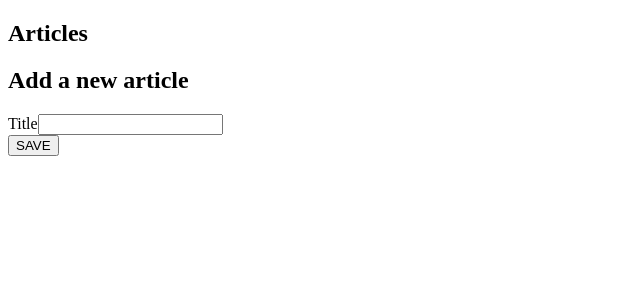
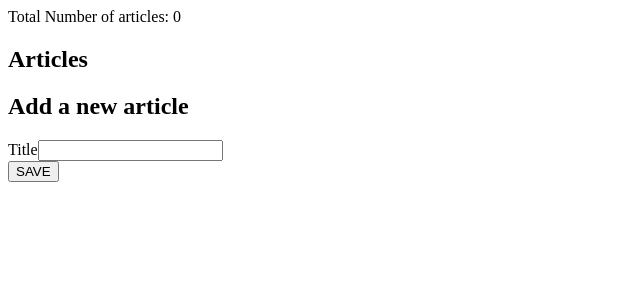
Before and after one commit to ahdeshmukh/react-redux-tutorial, a React (Create React App) app: page / in a window 1280 px wide. Shown: the top 300 px of the page, without its empty margins (0-640 px from the left). Built offline with nearby package versions, Linux system fonts and the light colour scheme.

Commit message:
adding a new component to show count of articles. displaying the power of redux

```diff
--- a/src/App.js
+++ b/src/App.js
@@ -1,9 +1,11 @@
 import React from 'react';
 import ArticleList from './components/ArticleList';
 import AddArticle from './components/AddArticleForm';
+import ArticleCount from './components/ArticleCount';
 
 const App = () => (
   <div className="row mt-5">
+    <ArticleCount />
     <div className="col-md-4 offset-md-1">
       <h2>Articles</h2>
       <ArticleList />
--- /dev/null
+++ b/src/components/ArticleCount.js
@@ -0,0 +1,14 @@
+import React from "react";
+import { connect } from "react-redux";
+
+const mapStateToProps = state => {
+  return { articles: state.articleReducer.articles };
+};
+
+const ConnectedArticleCount = ({ articles }) => (
+  <div>Total Number of articles: {articles.length}</div>
+);
+
+const ArticleCount = connect(mapStateToProps)(ConnectedArticleCount);
+
+export default ArticleCount;
```
